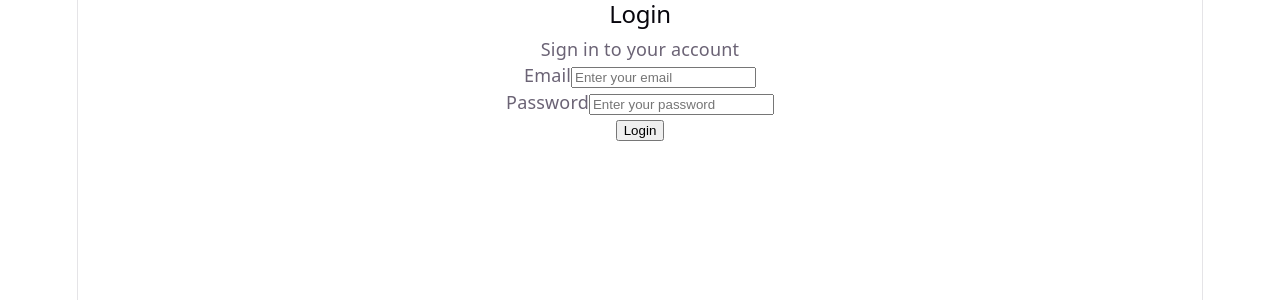
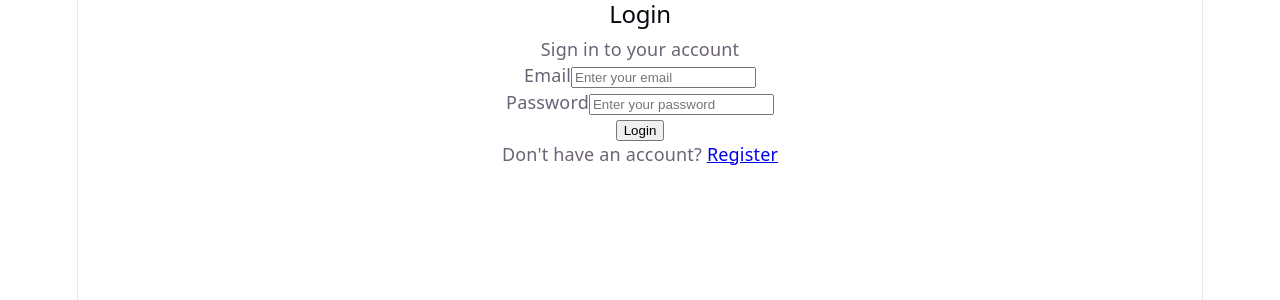
Before and after one commit to Sathiuppar2242/MERN-User-Authentication, a React app in the folder frontend/: page /login in a window 1280 px wide. Shown: the top 300 px of the page. Built offline with nearby package versions, Linux system fonts and the light colour scheme; the HTML template or start-up script is replaced by a standard one.

Commit message:
Add registration navigation to login page

```diff
--- a/frontend/src/pages/Login.jsx
+++ b/frontend/src/pages/Login.jsx
@@ -1,5 +1,5 @@
 import { useState } from "react";
-import { useNavigate } from "react-router-dom";
+import { Link, useNavigate } from "react-router-dom";
 import { loginUser } from "../services/authService";
 
 const Login = () => {
@@ -21,7 +21,6 @@ const Login = () => {
 
     const handleSubmit = async (e) => {
         e.preventDefault();
-
         setError("");
 
         try {
@@ -56,9 +55,7 @@ const Login = () => {
 
                 <form onSubmit={handleSubmit}>
                     <div className="form-group">
-                        <label htmlFor="email">
-                            Email
-                        </label>
+                        <label htmlFor="email">Email</label>
 
                         <input
                             type="email"
@@ -72,9 +69,7 @@ const Login = () => {
                     </div>
 
                     <div className="form-group">
-                        <label htmlFor="password">
-                            Password
-                        </label>
+                        <label htmlFor="password">Password</label>
 
                         <input
                             type="password"
@@ -91,6 +86,13 @@ const Login = () => {
                         Login
                     </button>
                 </form>
+
+                <p>
+                    Don't have an account?{" "}
+                    <Link to="/register">
+                        Register
+                    </Link>
+                </p>
             </div>
         </div>
     );
```
